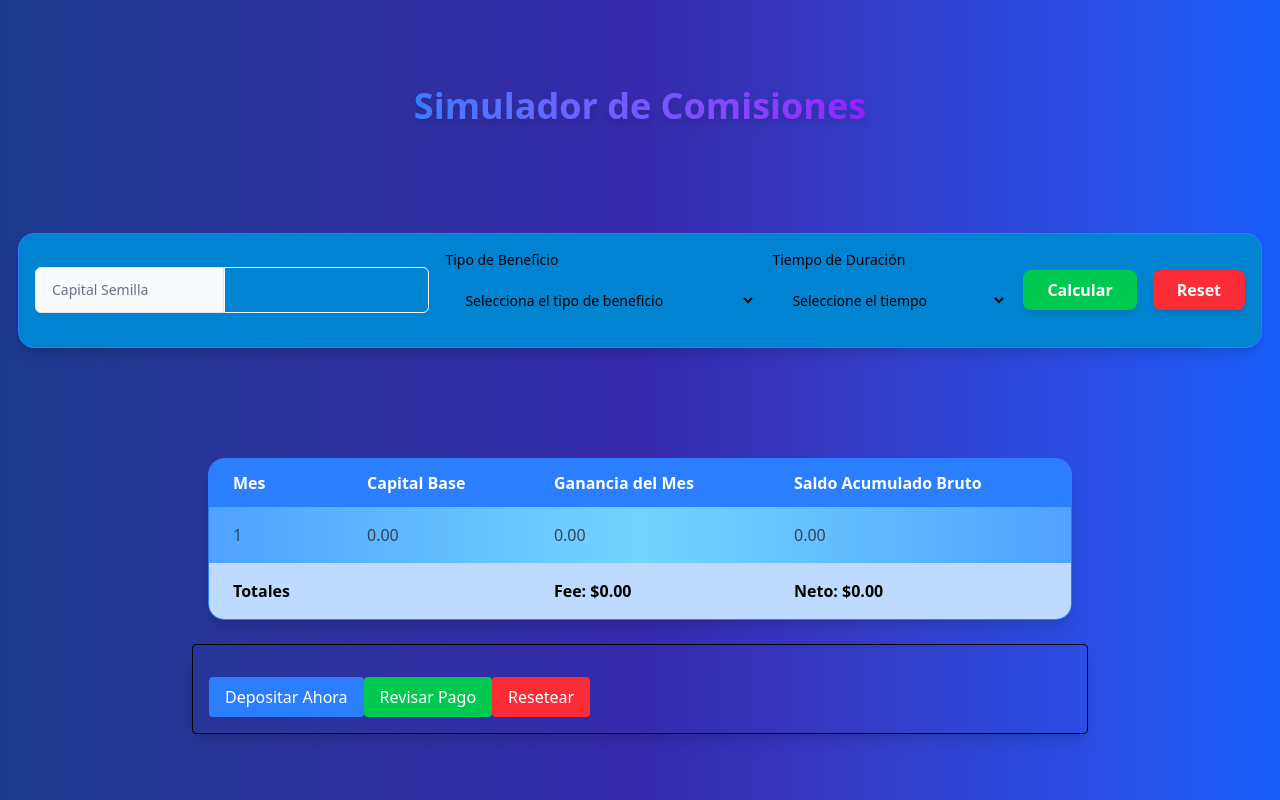
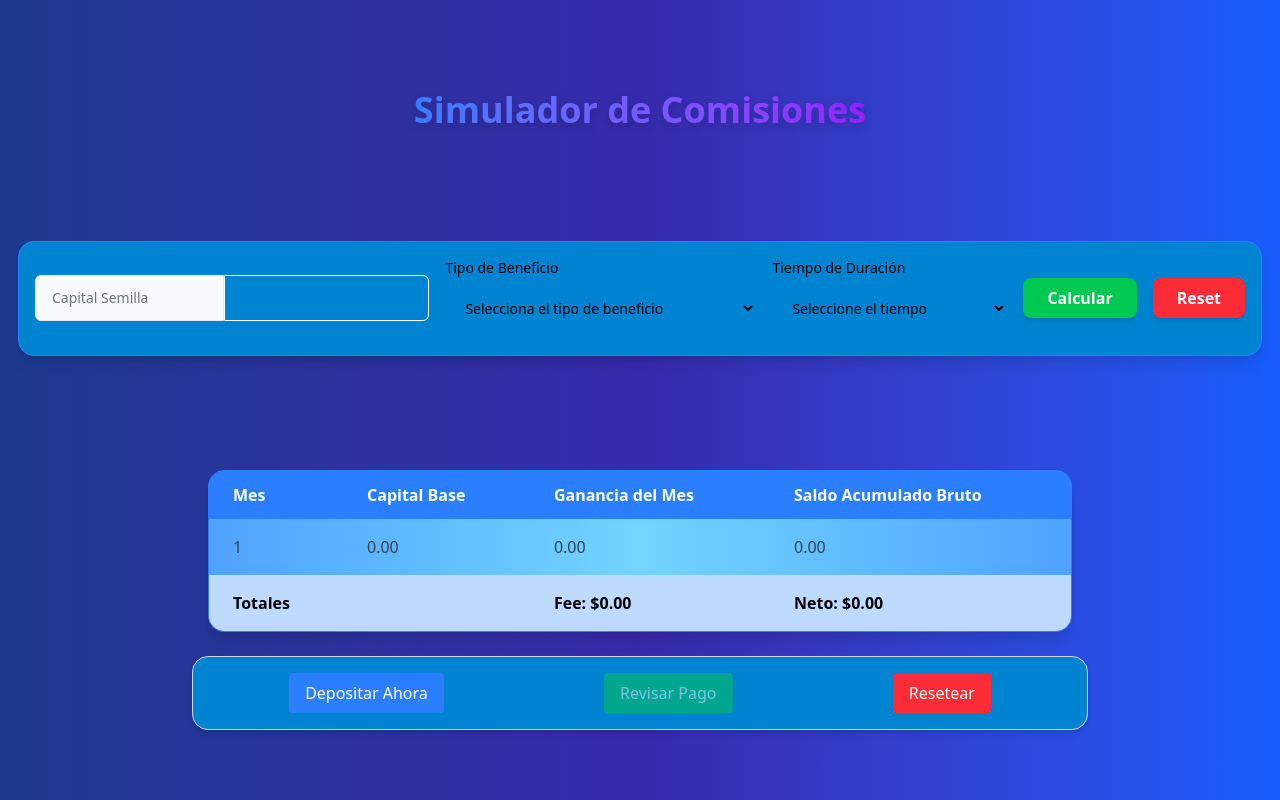
Before and after one commit to jcdev92/simulador-de-comisiones, a React (Vite) app: page / in a window 1280 px wide. Built offline with nearby package versions, Linux system fonts and the light colour scheme.

Commit message:
style(estilos): :zap: mejoras de estilos entre otros

```diff
--- a/src/components/Form/FormSection.tsx
+++ b/src/components/Form/FormSection.tsx
@@ -47,7 +47,6 @@ export const FormSection = () => {
     >
       <section className="w-full h-fit">
         <div className="flex flex-col gap-4 h-fit md:flex-row items-center justify-evenly bg-gradient-to-r bg-sky-600 rounded-2xl mx-4 p-4 shadow-lg border border-blue-500">
-          {/* Campo Capital Seed */}
           <form.AppField
             name="capitalSeed"
             children={(field) => (
@@ -66,7 +65,6 @@ export const FormSection = () => {
             )}
           />
 
-          {/* Campo Tipo de Beneficio */}
           <form.AppField
             name="benefitType"
             children={(field) => (
@@ -88,7 +86,6 @@ export const FormSection = () => {
             )}
           />
 
-          {/* Campo Duración */}
           <form.AppField
             name="duration"
             children={(field) => (
--- a/src/components/Payments/PaymentsSection.tsx
+++ b/src/components/Payments/PaymentsSection.tsx
@@ -1,5 +1,6 @@
 import React, { useState } from 'react';
 import { QRCodeCanvas } from 'qrcode.react';
+import { resetSimulationStore } from '../../stores/simulationStore';
 
 const API_KEY = 'o0z8y85rjdx28iqef32f4mrl6e56b71742437588342';
 const API_BASE_URL = 'https://my.disruptivepayments.io/api';
@@ -35,7 +36,6 @@ export const PaymentSection: React.FC<{ fundsGoal: number }> = ({ fundsGoal }) =
   const [loading, setLoading] = useState(false);
   const [modalVisible, setModalVisible] = useState(false);
 
-
   const handleDepositNow = async () => {
     setLoading(true);
     try {
@@ -64,7 +64,6 @@ export const PaymentSection: React.FC<{ fundsGoal: number }> = ({ fundsGoal }) =
       setLoading(false);
     }
   };
-
 
   const handleCheckPayment = async () => {
     if (!paymentData || !paymentData.address) return;
@@ -95,45 +94,51 @@ export const PaymentSection: React.FC<{ fundsGoal: number }> = ({ fundsGoal }) =
   };
 
   return (
-    <div className="payment-section p-4 border rounded shadow-lg">
+    <div className="p-4 bg-gradient-to-r bg-sky-600  border border-gray-300 rounded-2xl shadow-md">
+      {loading && (
+        <div className="fixed inset-0 flex items-center justify-center bg-transparent backdrop-blur-sm z-50">
+          <div className="w-16 h-16 border-4 border-blue-500 border-t-transparent border-solid rounded-full animate-spin"></div>
+        </div>
+      )}
+      <div className="flex flex-row justify-around items-center">
         <button
           onClick={handleDepositNow}
-        className="px-4 py-2 bg-blue-500 text-white rounded hover:bg-blue-600"
+          className="px-4 py-2 bg-blue-500 text-white font-medium rounded hover:bg-blue-600 transition disabled:opacity-50"
           disabled={loading}
         >
           Depositar Ahora
         </button>
 
-      {paymentData && paymentData.address && (
-        <div className="mt-4 flex flex-col items-center">
-          <h3 className="text-lg font-medium mb-2">Escanea este código QR para depositar</h3>
-          <QRCodeCanvas value={paymentData.address} size={200} />
-          <p className="mt-2">Dirección: {paymentData.address}</p>
-        </div>
-      )}
-
         <button
           onClick={handleCheckPayment}
-        className="px-4 py-2 bg-green-500 text-white rounded hover:bg-green-600 mt-4"
+          className="px-4 py-2 bg-green-500 text-white font-medium rounded hover:bg-green-600 transition disabled:opacity-50"
           disabled={loading || !paymentData}
         >
           Revisar Pago
         </button>
 
-      {/* boton de reseteo */}
         <button
           onClick={() => {
+            resetSimulationStore();
             setPaymentData(null);
             setPaymentStatus(null);
           }}
-        className="px-4 py-2 bg-red-500 text-white rounded hover:bg-red-600 mt-4"
+          className="px-4 py-2 bg-red-500 text-white font-medium rounded hover:bg-red-600 transition"
         >
           Resetear
         </button>
+      </div>
+      {paymentData && paymentData.address && (
+        <div className="mt-4 flex flex-col items-center">
+          <h3 className="text-lg font-medium mb-2">Escanea este código QR para depositar</h3>
+          <QRCodeCanvas value={paymentData.address} size={200} />
+          <p className="mt-2 text-sm text-gray-700">Dirección: {paymentData.address}</p>
+        </div>
+      )}
 
       {modalVisible && paymentStatus && (
-        <div className="fixed inset-0 flex items-center justify-center bg-black bg-opacity-50 z-50">
-          <div className="bg-white p-6 rounded shadow-md max-w-md w-full">
+        <div className="fixed inset-0 flex items-center justify-center bg-transparent backdrop-blur-sm z-50">
+          <div className="bg-white p-6 rounded shadow-md max-w-lg w-full">
             <h2 className="text-xl font-medium mb-4">Estado del Pago</h2>
             <pre className="bg-gray-100 p-2 rounded text-sm">
               {JSON.stringify(paymentStatus, null, 2)}
@@ -141,6 +146,16 @@ export const PaymentSection: React.FC<{ fundsGoal: number }> = ({ fundsGoal }) =
             {paymentStatus.amountCaptured > 0 && (
               <p className="mt-2 text-green-600 font-bold">
                 ¡El pago ha sido recibido!
+              </p>
+            )}
+            {paymentStatus.address && (
+              <p className="mt-2 text-sm text-gray-700 truncate">
+                Dirección: {paymentStatus.address}
+              </p>
+            )}
+            {paymentStatus.smartContractAddress && (
+              <p className="mt-2 text-sm text-gray-700 truncate">
+                Smart Contract: {paymentStatus.smartContractAddress}
               </p>
             )}
             <button
--- a/src/hooks/useCalculations.ts
+++ b/src/hooks/useCalculations.ts
@@ -2,15 +2,15 @@ import { useMemo } from 'react';
 
 export interface SimulationForm {
   capitalSeed: number;
-  duration: 3 | 6 | 9 | 12;
+  duration: 3 | 6 | 9 | 12 | 0;  // agregamos 0 para el caso “no seleccionado”
   benefitType: 'simple' | 'compound';
 }
 
 export function useCalculations(simulationForm: SimulationForm) {
   return useMemo(() => {
-
     const { capitalSeed, duration, benefitType } = simulationForm;
     const numericCapitalSeed = Number(capitalSeed) || 0;
+
 
     if (numericCapitalSeed <= 0) {
       return {
@@ -20,13 +20,26 @@ export function useCalculations(simulationForm: SimulationForm) {
       };
     }
 
+
     const monthlyPercentages: Record<number, number> = {
       3: 1,
       6: 2,
       9: 3,
       12: 4,
     };
-    const monthlyRate = monthlyPercentages[duration] / 100;
+
+
+    const percentage = monthlyPercentages[duration];
+    if (percentage === undefined) {
+
+      return {
+        calculatedRows: [["1", numericCapitalSeed.toFixed(2), "0.00", numericCapitalSeed.toFixed(2)]],
+        fee: "0.00",
+        net: numericCapitalSeed.toFixed(2),
+      };
+    }
+
+    const monthlyRate = percentage / 100;
 
     const calculatedRows: string[][] = [];
     let finalAccumulated = 0;
@@ -60,6 +73,7 @@ export function useCalculations(simulationForm: SimulationForm) {
       finalAccumulated = base;
     }
 
+
     let feeRate = 0;
     if (numericCapitalSeed >= 1 && numericCapitalSeed <= 1000) {
       feeRate = 0.02;
```
Lines whose indentation alone changed are shown as unchanged.
